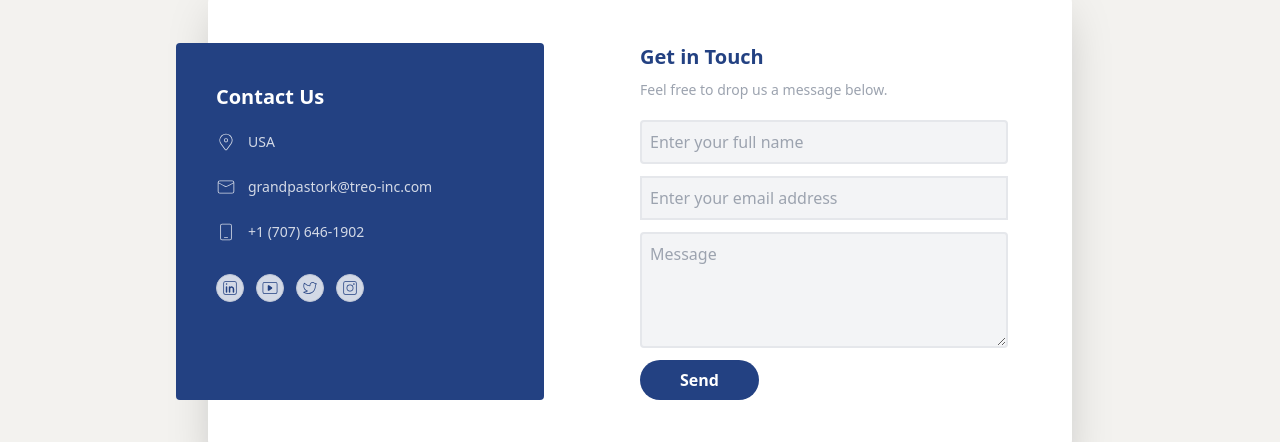
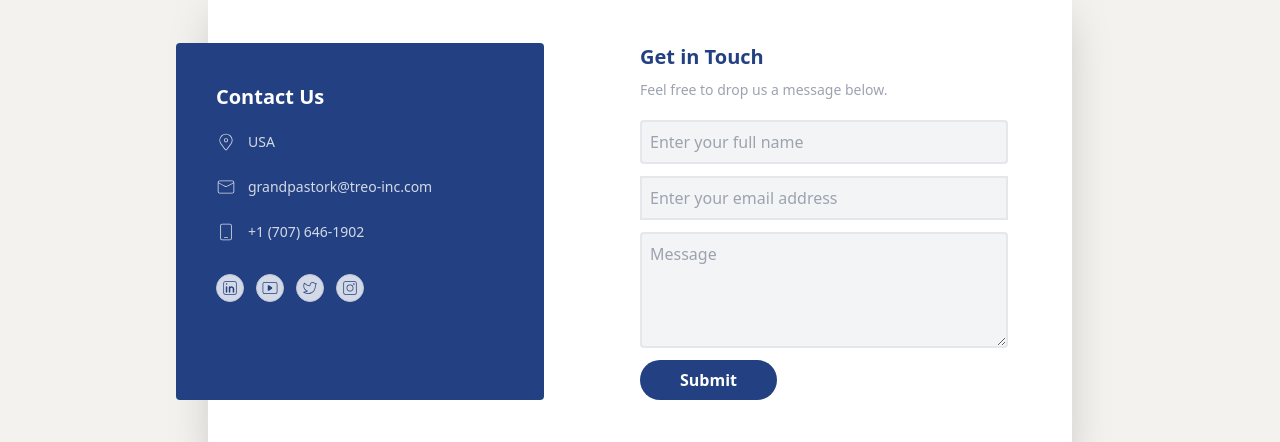
Before and after one commit to Rose-Education/rose-of-education, a React (Create React App) app: page / in a window 1280 px wide. Shown: the part 3301-3743 px from the top of the page. Built offline with nearby package versions, Linux system fonts and the light colour scheme.

Commit message:
minor changes

```diff
--- a/src/Components/Contact/Contact.jsx
+++ b/src/Components/Contact/Contact.jsx
@@ -69,12 +69,17 @@ const Contact = () => {
             </p>
           </div>
 
-          <form action="https://formsubmit.co/grandpastork@treo-inc.com" className="space-y-3">
-            <label htmlFor="" className="font-semibold text-gray-700" method="POST">
+          <form
+            action="https://formsubmit.co/grandpastork@treo-inc.com"
+            className="space-y-3"
+            method="POST"
+          >
+            <label htmlFor="" className="font-semibold text-gray-700">
               <input
                 type="text"
                 required
                 name="name"
+                id="name"
                 className="border-2 p-2 rounded bg-gray-100 w-full"
                 placeholder="Enter your full name"
               />
@@ -82,8 +87,8 @@ const Contact = () => {
             <label htmlFor="" className="font-semibold text-gray-700 block">
               <input
                 type="email"
-name="email"
-
+                name="email"
+                id="email"
                 className="border-2 p-2 rounded- bg-gray-100 w-full"
                 required
                 placeholder="Enter your email address"
@@ -93,13 +98,15 @@ name="email"
               rows="4"
               className="border-2 p-2 rounded bg-gray-100 w-full outline-none"
               placeholder="Message"
-type="text"
-name="message"
-required
+              type="text"
+              name="comment"
+              id="comment"
+              required
             />
+            <input name="_formsubmit_id" type="text" className="hidden" />
             <input
               type="submit"
-              value="Send"
+              value="Submit"
               className="bg-primaryBlue text-white py-2 px-10 w-full font-semibold rounded-full md:w-max"
             />
           </form>
```
